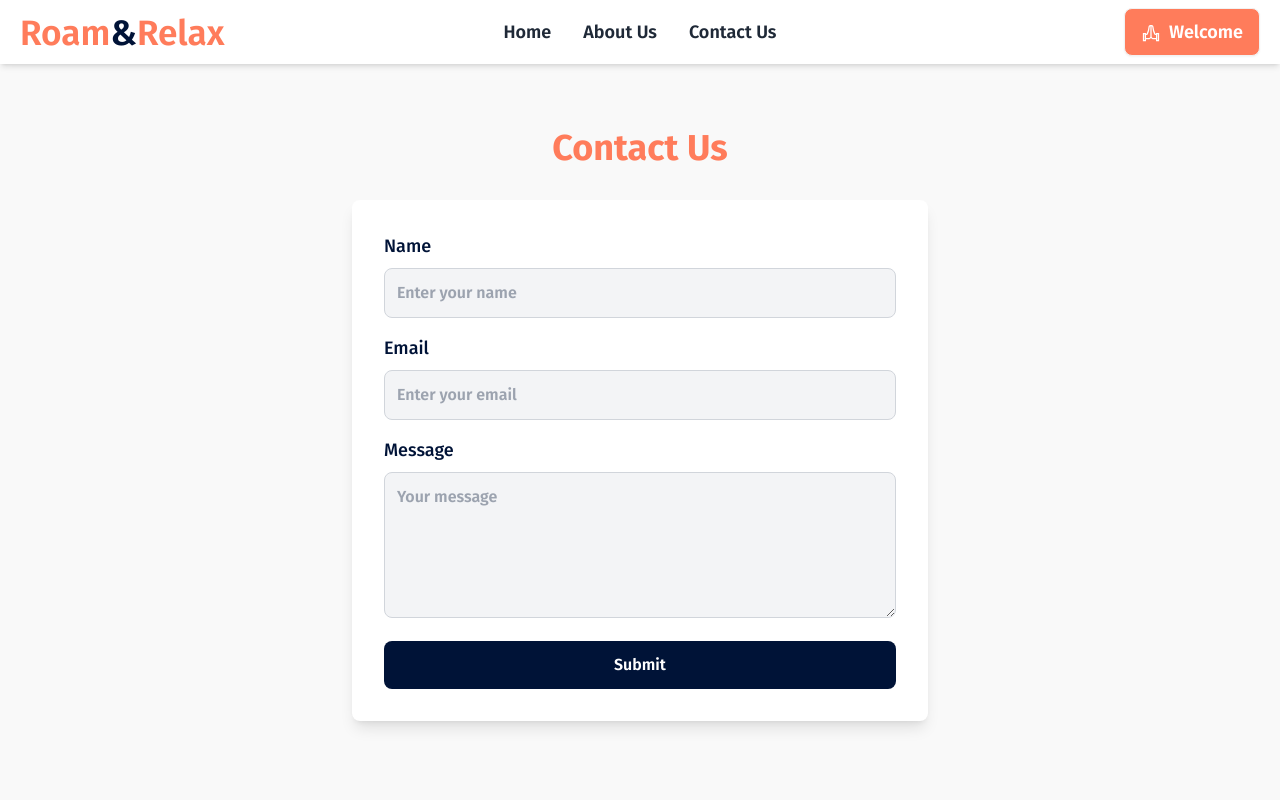
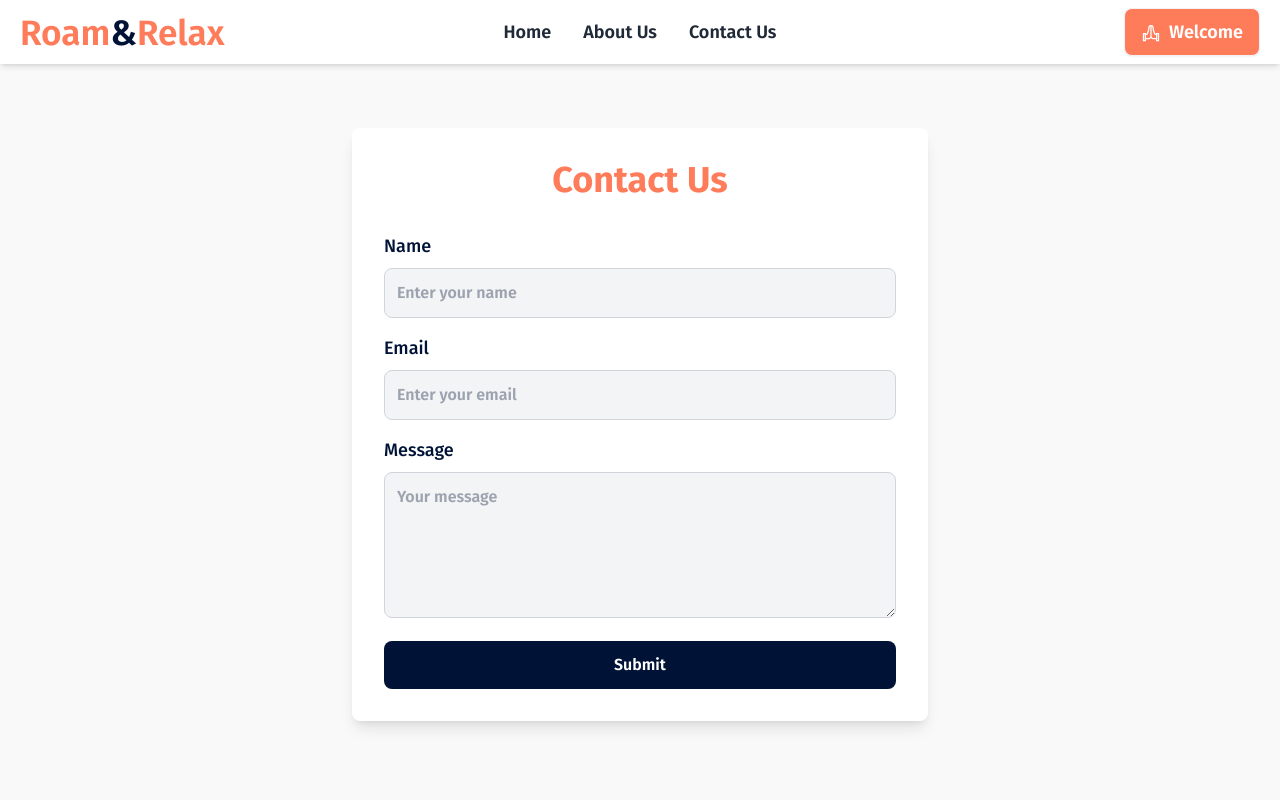
Before and after one commit to khadar-oothuru/Roam-and-Relax-Client, a React (Vite) app: page /contact in a window 1280 px wide. Shown: the top 800 px of the page. Built offline with nearby package versions, Linux system fonts and the light colour scheme; a web font is replaced by a local one.

Commit message:
integrated web3 forms for contact us page

```diff
--- a/src/pages/ContactUs.jsx
+++ b/src/pages/ContactUs.jsx
@@ -1,42 +1,105 @@
 import React from "react";
+import { toast } from "react-toastify";
+import "react-toastify/dist/ReactToastify.css";
 
 const ContactUs = () => {
+  const [result, setResult] = React.useState("");
+
+  const onSubmit = async (event) => {
+    event.preventDefault();
+    setResult("Sending...");
+
+    const formData = new FormData(event.target);
+    formData.append("access_key", `${import.meta.env.VITE_WEB3FORMS_ACCESS_KEY}`);
+
+    try {
+      const response = await fetch("https://api.web3forms.com/submit", {
+        method: "POST",
+        body: formData,
+      });
+
+      const data = await response.json();
+
+      if (data.success) {
+        setResult("Form Submitted Successfully");
+        toast.success("Form Submitted Successfully");
+        event.target.reset();
+      } else {
+        console.log("Error", data);
+        setResult(data.message);
+        toast.error(data.message);
+      }
+    } catch (error) {
+      console.error("Submission error:", error);
+      setResult("An error occurred. Please try again later.");
+      toast.error("An error occurred. Please try again later.");
+    }
+  };
+
   return (
     <div className="min-h-screen bg-[#f9f9f9] text-[#001337] p-8 lg:p-16">
-      <h1 className="text-4xl font-bold text-center mb-8 text-[#ff7c5b]">
-        Contact Us
-      </h1>
-      <form className="max-w-xl mx-auto bg-white p-8 rounded-lg shadow-lg">
+      <form
+        onSubmit={onSubmit}
+        className="max-w-xl mx-auto bg-white p-8 rounded-lg shadow-lg"
+      >
+        <h1 className="text-4xl font-bold text-center mb-8 text-[#ff7c5b]">
+          Contact Us
+        </h1>
+
         <div className="mb-4">
-          <label className="block text-lg font-medium mb-2">Name</label>
+          <label className="block text-lg font-medium mb-2" htmlFor="name">
+            Name
+          </label>
           <input
             type="text"
+            id="name"
+            name="name"
             placeholder="Enter your name"
             className="w-full p-3 border border-gray-300 rounded-lg bg-gray-100"
+            required
           />
         </div>
+
         <div className="mb-4">
-          <label className="block text-lg font-medium mb-2">Email</label>
+          <label className="block text-lg font-medium mb-2" htmlFor="email">
+            Email
+          </label>
           <input
             type="email"
+            id="email"
+            name="email"
             placeholder="Enter your email"
             className="w-full p-3 border border-gray-300 rounded-lg bg-gray-100"
+            required
           />
         </div>
+
         <div className="mb-4">
-          <label className="block text-lg font-medium mb-2">Message</label>
+          <label className="block text-lg font-medium mb-2" htmlFor="message">
+            Message
+          </label>
           <textarea
+            id="message"
+            name="message"
             rows="5"
             placeholder="Your message"
             className="w-full p-3 border border-gray-300 rounded-lg bg-gray-100"
+            required
           ></textarea>
         </div>
+
         <button
           type="submit"
-          className="w-full bg-[#001337]  text-white p-3 rounded-lg hover:bg-[#ff7c5b] transition-all"
+          className="w-full bg-[#001337] text-white p-3 rounded-lg hover:bg-[#ff7c5b] transition-all"
         >
           Submit
         </button>
+{/*
+        {result && (
+          <p className="mt-4 text-center text-lg font-medium text-[#001337]">
+            {result}
+          </p>
+        )} */}
       </form>
     </div>
   );
--- a/src/pages/InvoicePage.jsx
+++ b/src/pages/InvoicePage.jsx
@@ -40,6 +40,11 @@ const InvoicePage = () => {
       // Set the state to indicate the invoice has been downloaded
       setIsInvoiceDownloaded(true);
       toast.success("Invoice downloaded successfully!");
+
+
+
+        //<input type="hidden" name="redirect" value="https://yourwebsite.com/thanks.html">
+
     } catch (error) {
       toast.error("Failed to download invoice.");
       console.error("PDF Error:", error);
```
Also changed, not shown: 1 other file (tests, documents, lock files or other folders).
